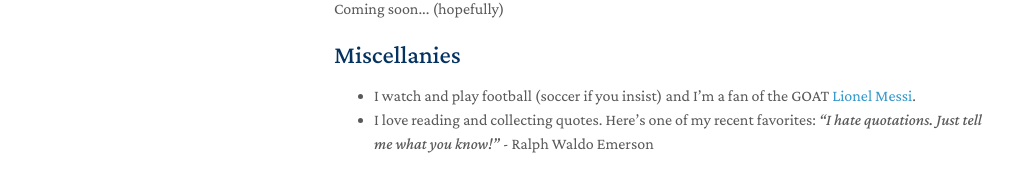
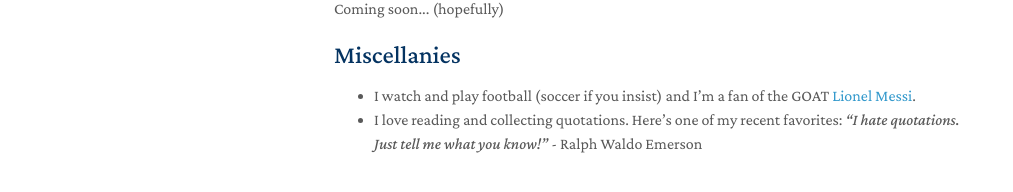
Before and after one commit to madmtang/madmtang.github.io, a Jekyll site: the page built from index.md, in a window 1280 px wide. Shown: the part 427-619 px from the top of the page, without its empty margins (136-1149 px from the left). Built offline with Jekyll 4.4.1, drawn with Linux system fonts in a browser that asks for light colours; nearby versions of some CDN libraries; a style sheet for code colours, icons or effects is not loaded; our own code applies the rules of GitHub Pages for plain Markdown files.

Commit message:
quote -> quotation

```diff
--- a/index.md
+++ b/index.md
@@ -26,4 +26,4 @@ I am a senior undergraduate majoring in computer sciences and mathematics at <a
 ## Miscellanies
 
 - I watch and play football (soccer if you insist) and I'm a fan of the GOAT <a href="https://www.youtube.com/watch?v=mDsztJOgqUg" target="_blank">Lionel Messi</a>.
-- I love reading and collecting quotes. Here's one of my recent favorites: *“I hate quotations. Just tell me what you know!”* - Ralph Waldo Emerson
+- I love reading and collecting quotations. Here's one of my recent favorites: *“I hate quotations. Just tell me what you know!”* - Ralph Waldo Emerson
```
